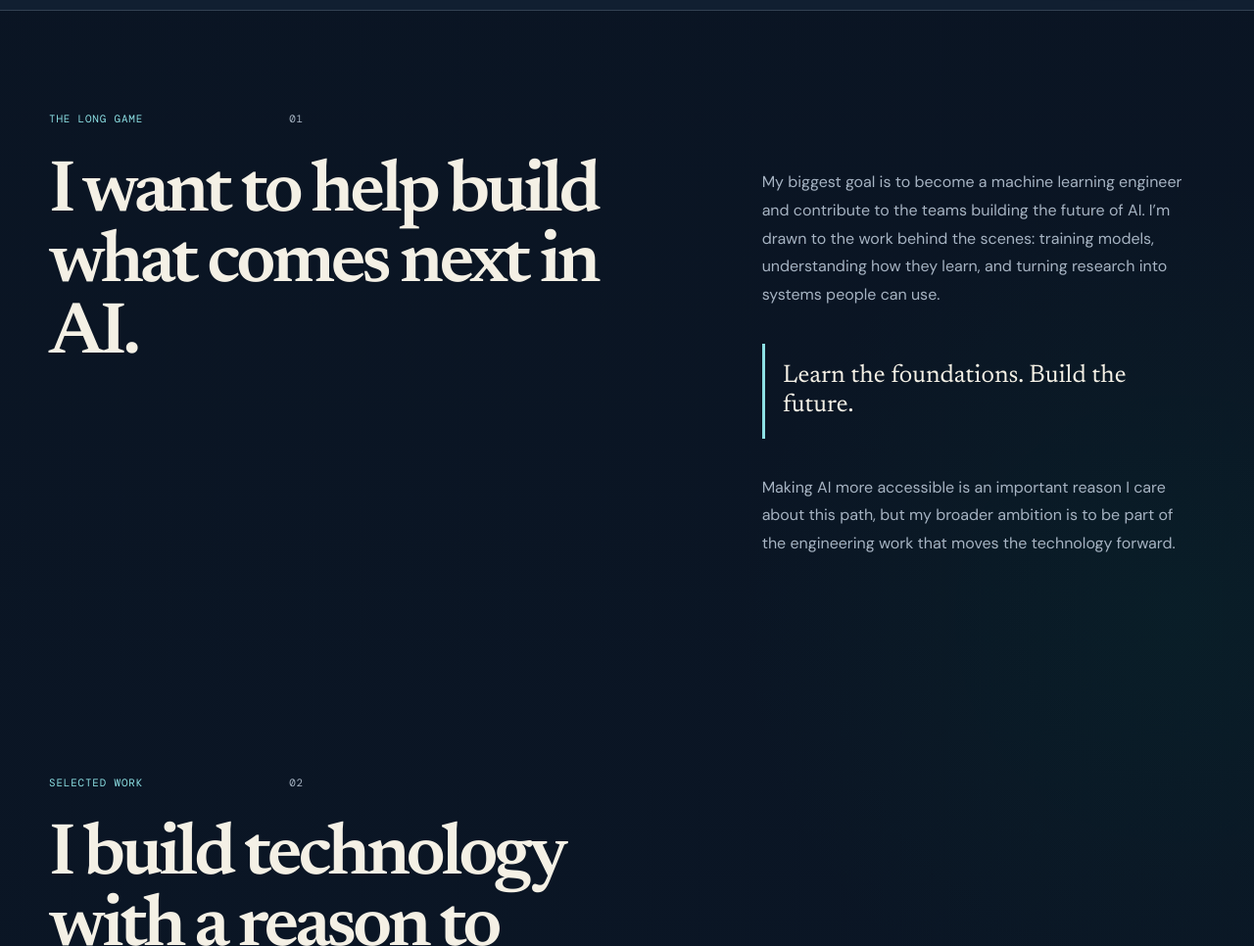
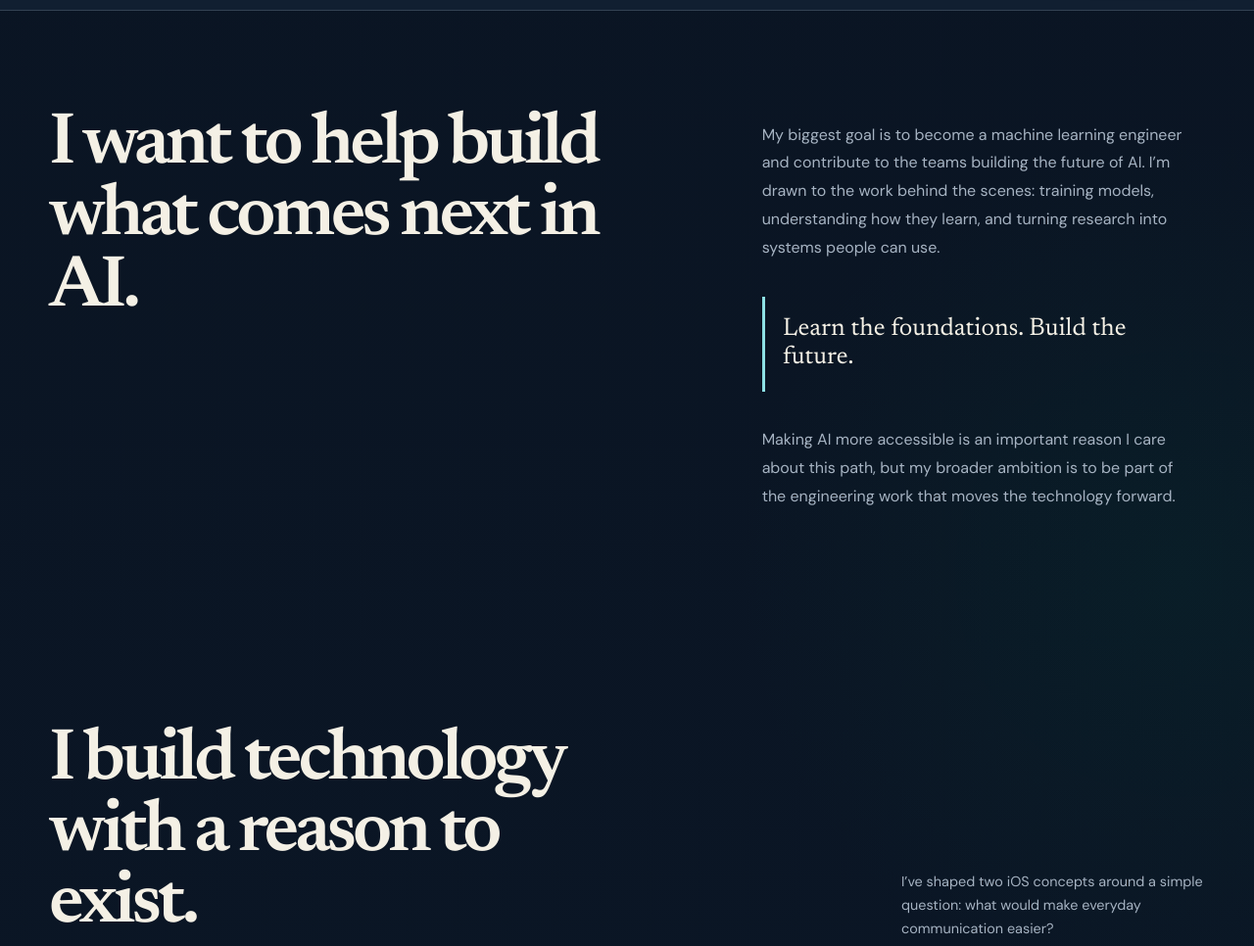
Before and after one commit to jovannyf1/jovanny-figueroa-site, a plain HTML site: page index.html in a window 1280 px wide. Shown: the part 829-1795 px from the top of the page at 98% size. Drawn offline with nearby package versions, Linux system fonts and the light colour scheme.

Commit message:
Remove section kicker labels

```diff
--- a/styles.css
+++ b/styles.css
@@ -84,7 +84,7 @@ h1 { max-width: 680px; margin-bottom: 1.65rem; font-size: clamp(3.5rem, 6.6vw, 6
 .marquee-track { display: flex; width: min(1180px, calc(100% - 3rem)); margin-inline: auto; align-items: center; gap: 1rem; padding: .8rem 0; font-family: var(--mono); font-size: .65rem; letter-spacing: .12em; white-space: nowrap; }
 .marquee i { color: var(--muted); font-style: normal; }
 
-.section-kicker { display: flex; justify-content: space-between; gap: 1rem; max-width: 260px; margin-bottom: 2rem; color: var(--cyan); }
+.section-kicker { display: none; }
 .section-kicker span { color: var(--muted); }
 .mission-grid { display: grid; grid-template-columns: minmax(0, 1.14fr) minmax(280px, .86fr); gap: clamp(2rem, 10vw, 9rem); align-items: start; }
 .display-heading { max-width: 800px; margin-bottom: 0; font-size: clamp(2.7rem, 5.8vw, 6rem); line-height: .98; }
```
